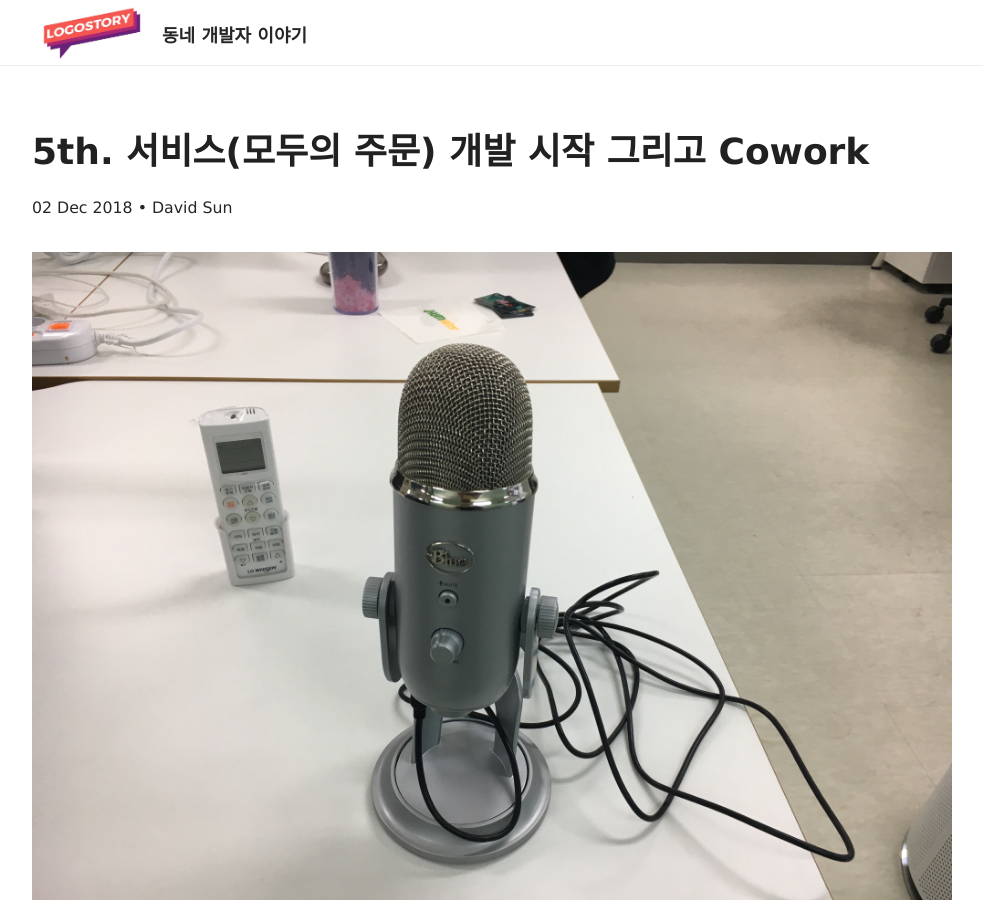
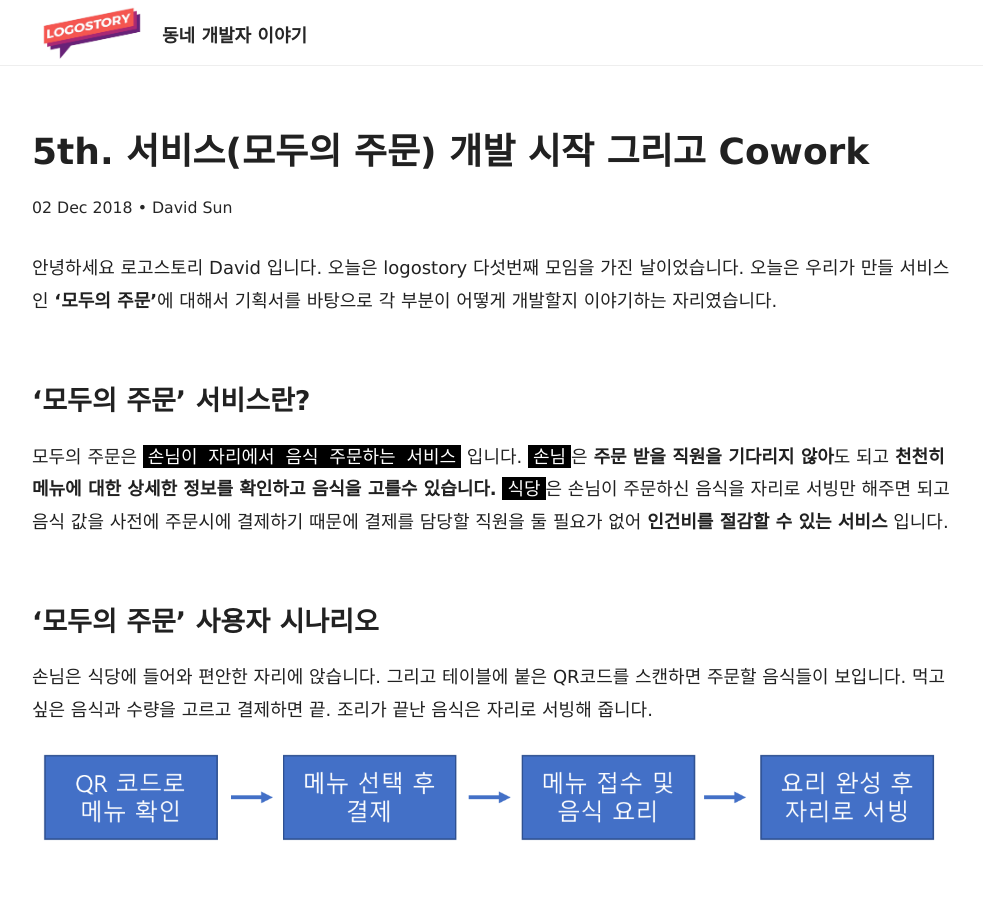
Before and after one commit to logostory/logostory.github.io, a Jekyll site: the page built from _posts/2018-12-02-5th-meetup.md, in a window 1280 px wide and 900 px high. Shown: the whole window, without its empty margins (148-1131 px from the left). Built offline with Jekyll 4.4.1, drawn with Linux system fonts in a browser that asks for light colours.

Commit message:
이미지 삭제

```diff
--- a/_posts/2018-12-02-5th-meetup.md
+++ b/_posts/2018-12-02-5th-meetup.md
@@ -5,8 +5,6 @@ category: meetup
 title: 5th. 서비스(모두의 주문) 개발 시작 그리고 Cowork
 desc: 모두의 주문 개발을 위해 각 파트별 준비 사항 공유
 ---
-
-![Alt text](/assets/img/12-02/title.jpg)
 
 안녕하세요 로고스토리 David 입니다. 오늘은 logostory 다섯번째 모임을 가진 날이었습니다. 오늘은 우리가 만들 서비스인 **'모두의 주문'**에 대해서 기획서를 바탕으로 각 부분이 어떻게 개발할지 이야기하는 자리였습니다.
 
```
Also changed, not shown: 6 other files.
